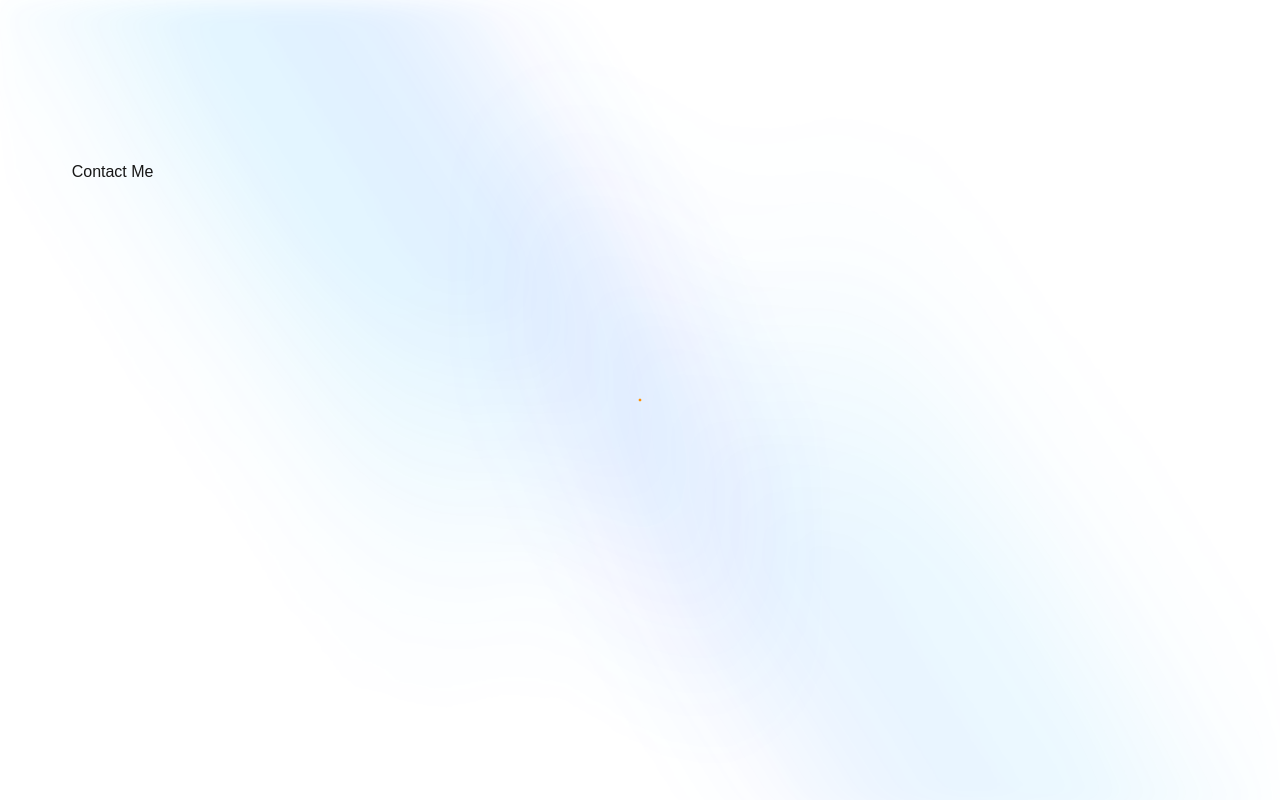
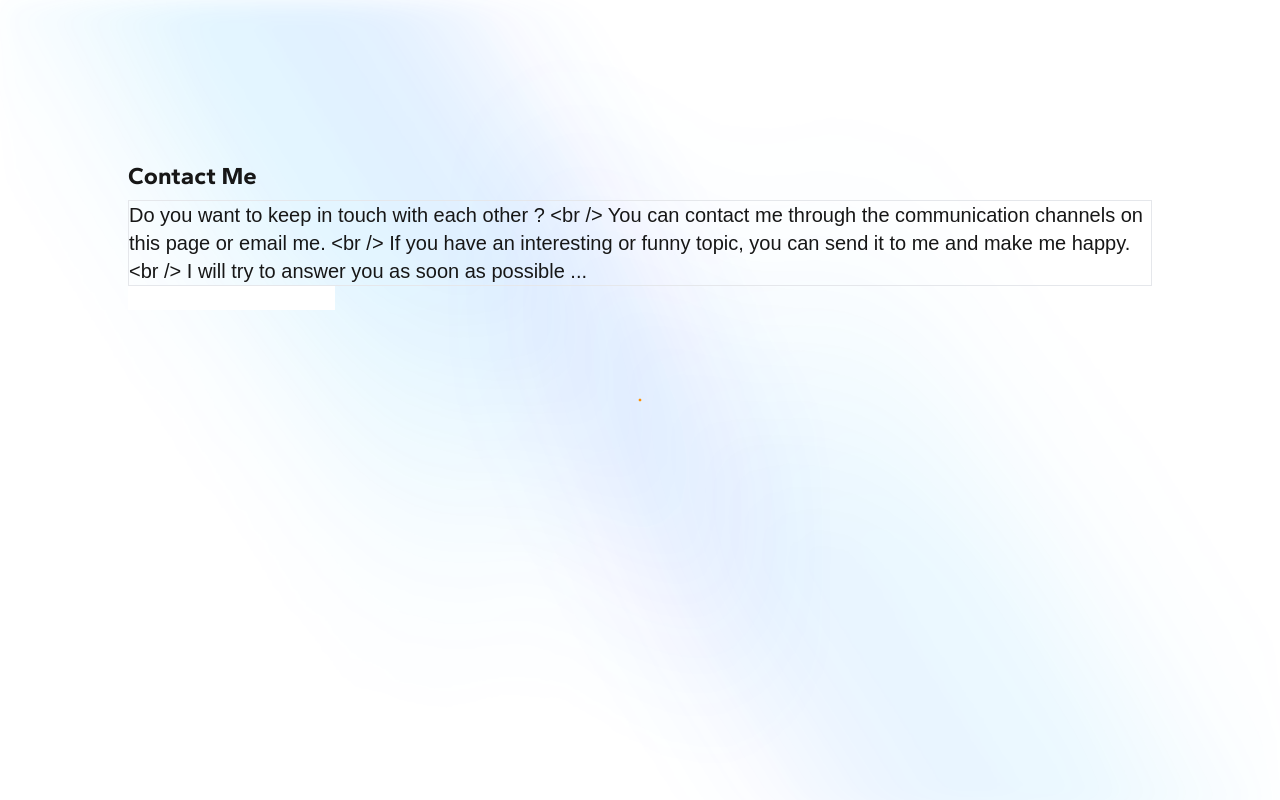
Before and after one commit to raminr77/raminr77.github.io, a Next.js app: page /contact-me in a window 1280 px wide. Built offline with nearby package versions, Linux system fonts and the light colour scheme; a web font is replaced by a local one.

Commit message:
feat: add contact me data

```diff
--- /dev/null
+++ b/src/data/contact-me.ts
@@ -0,0 +1,30 @@
+export const CONTACT_ME_DATA = {
+  TEXT: 'Do you want to keep in touch with each other ? <br /> You can contact me through the communication channels on this page or email me. <br /> If you have an interesting or funny topic, you can send it to me and make me happy. <br /> I will try to answer you as soon as possible ...',
+  LINKS: [
+    {
+      title: 'GitHub',
+      actionText: 'RaminR77',
+      url: 'https://github.com/raminr77'
+    },
+    {
+      title: 'LinkedIn',
+      actionText: 'RaminR77',
+      url: 'https://www.linkedin.com/in/raminr77/'
+    },
+    {
+      title: 'Instagram',
+      actionText: 'Ramin.Zone (Public)',
+      url: 'https://www.instagram.com/ramin.zone/'
+    },
+    {
+      title: 'YouTube',
+      actionText: '@RaminZone (Channel)',
+      url: 'https://www.youtube.com/@RaminZone/'
+    },
+    {
+      url: '',
+      title: 'Location',
+      actionText: 'Malmö, Sweden (GMT+2)'
+    }
+  ]
+};
--- a/src/data/index.ts
+++ b/src/data/index.ts
@@ -1 +1,3 @@
 export * from './personal-data';
+export * from './resume-file';
+export * from './contact-me';
--- a/src/data/resume-file.ts
+++ b/src/data/resume-file.ts
@@ -1,5 +1,6 @@
 export const RESUME_FILE = {
   url: '/resume.pdf',
+  buttonLabel: 'Download Resume',
   name: 'Software-Engineer-Ramin-Rezaei-CV-2025',
   fileName: 'Software-Engineer-Ramin-Rezaei-CV-2025.pdf'
 } as const;
--- a/src/domains/contact-me/index.tsx
+++ b/src/domains/contact-me/index.tsx
@@ -1,9 +1,18 @@
+import { clsx } from 'clsx';
+import { titleFont } from '@/app/fonts';
+import { CONTACT_ME_DATA } from '@/data';
+import { animator } from '@/shared/helpers';
 import { ContentContainer } from '@/layout/components/content-container';
 
 export function ContactMePage() {
   return (
     <ContentContainer>
-      <h1>Contact Me</h1>
+      <h1 className={clsx('text-2xl font-bold', titleFont.className)}>Contact Me</h1>
+      <div className='mt-2 border text-xl leading-7'>{CONTACT_ME_DATA.TEXT}</div>
+
+      <form className={clsx(animator({ name: 'fadeIn', delay: '2s' }))}>
+        <input type='text' />
+      </form>
     </ContentContainer>
   );
 }
--- a/src/layout/components/content-container/index.tsx
+++ b/src/layout/components/content-container/index.tsx
@@ -15,7 +15,13 @@ export function ContentContainer({
 }: ContentContainerProps) {
   return (
     <main className='flex w-full justify-center overflow-hidden p-5 pt-32 md:pt-40'>
-      <div className={clsx('w-11/12', animator({ name: animationName }), className)}>
+      <div
+        className={clsx(
+          'w-11/12 max-w-screen-lg',
+          animator({ name: animationName }),
+          className
+        )}
+      >
         {children}
       </div>
     </main>
--- a/src/shared/components/resume-downloader-button/index.tsx
+++ b/src/shared/components/resume-downloader-button/index.tsx
@@ -1,6 +1,6 @@
 import { clsx } from 'clsx';
 import Link from 'next/link';
-import { RESUME_FILE } from '@/data/resume-file';
+import { RESUME_FILE } from '@/data';
 
 import styles from './resume-downloader-button.module.scss';
 
@@ -15,7 +15,7 @@ export function ResumeDownloaderButton() {
         styles['resume-downloader-button']
       )}
     >
-      Download Resume
+      {RESUME_FILE.buttonLabel}
     </Link>
   );
 }
```
